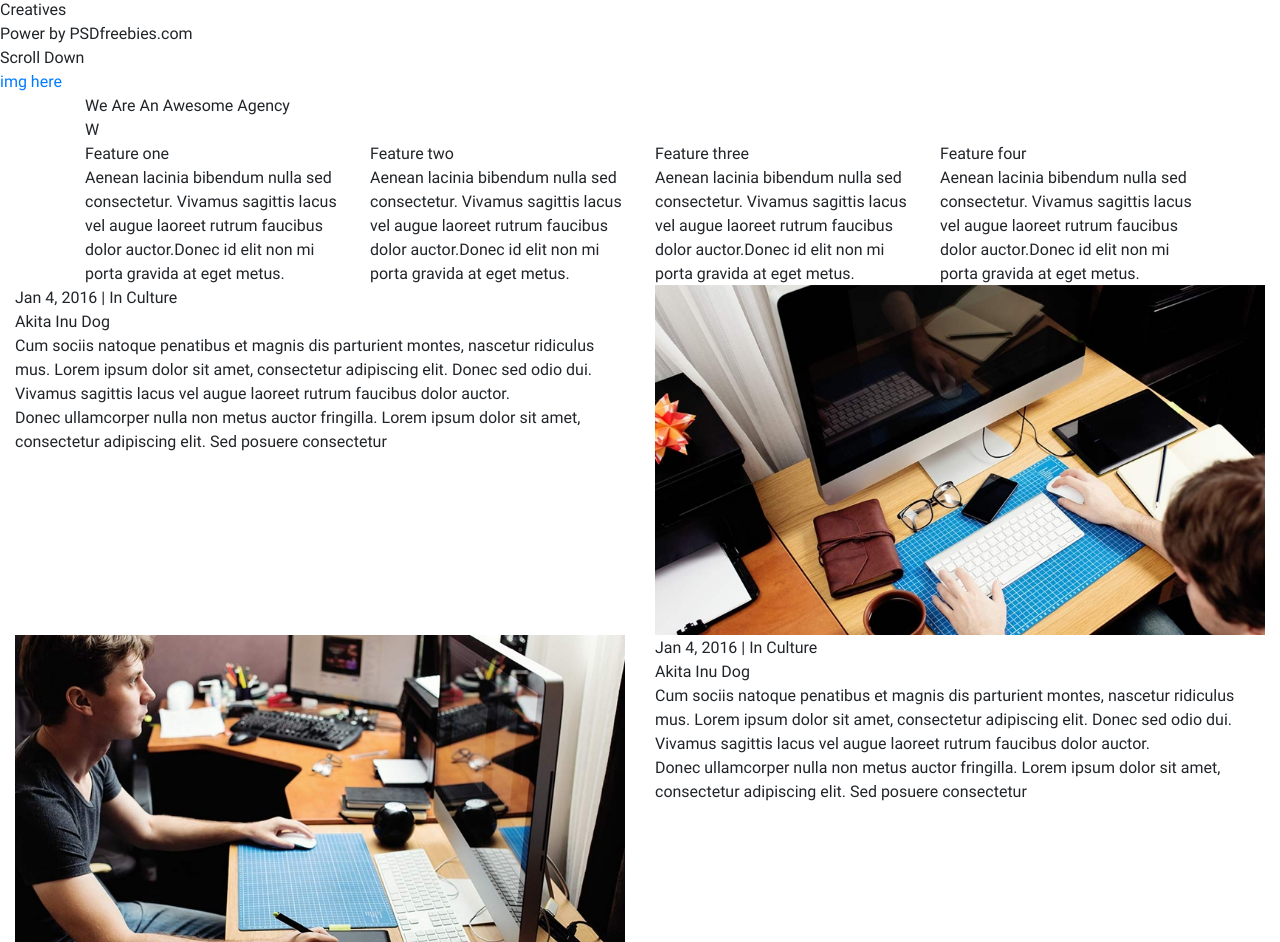
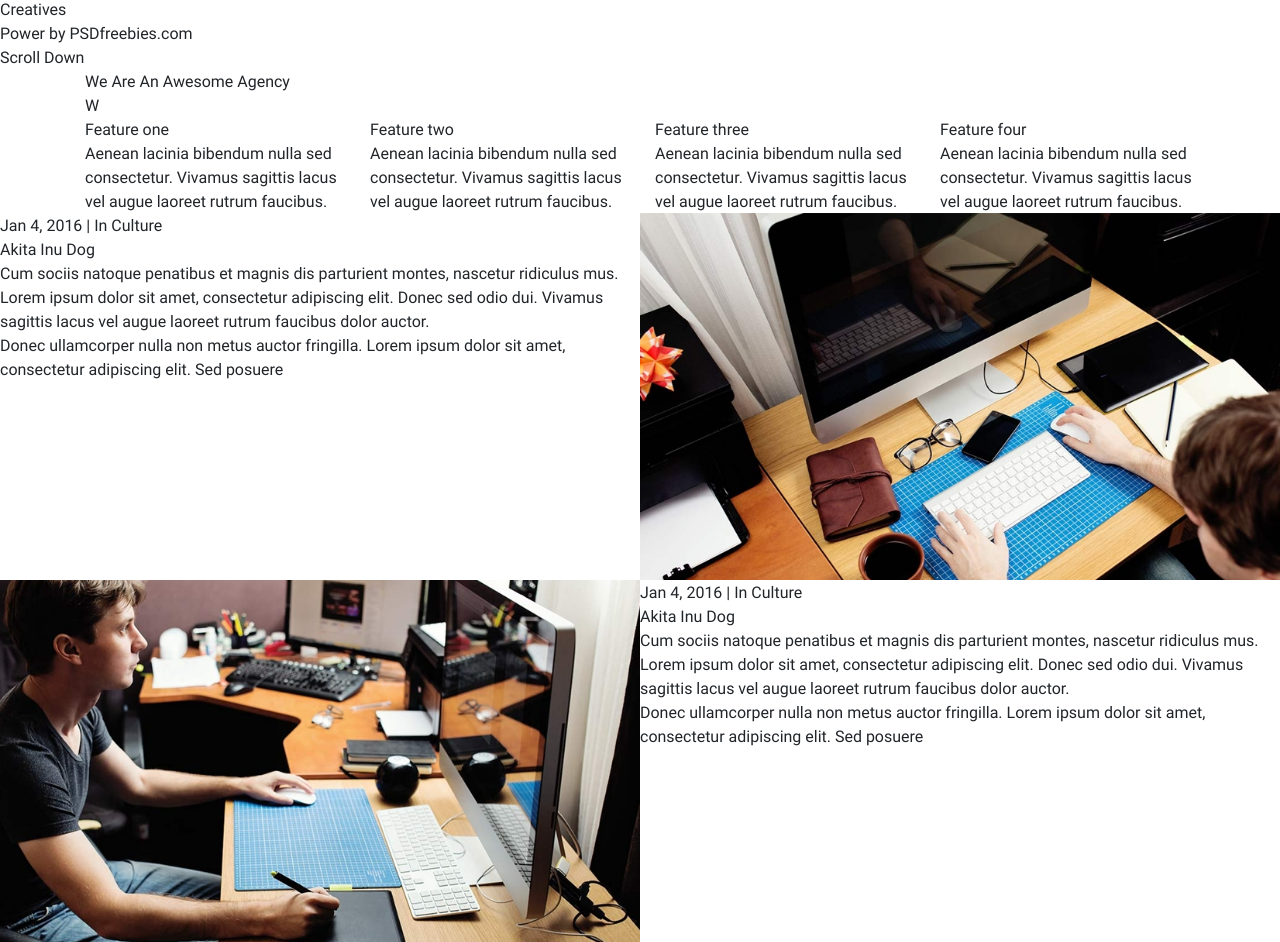
Before and after one commit to costaline/creatives-da, a website: page source/index.html in a window 1280 px wide. Shown: the part 104-1046 px from the top of the page. Drawn offline with nearby package versions, Linux system fonts and the light colour scheme; files that its build step writes are made by us from their sources; files whose address does not match are found by name.

Commit message:
edit layout

```diff
--- a/source/index.html
+++ b/source/index.html
@@ -16,7 +16,7 @@
 
 <body class="page">
   <header class="page-header">
-    <nav class="main-nav navbar navbar-expand-lg navbar-dark bg-dark">
+    <nav class="main-nav navbar navbar-expand-lg navbar-dark">
       <div class="container">
         <a class="main-nav__logo-link navbar-brand" href="#">
           <img class="main-nav__logo-img" src="img/main-nav-logo.png" width="79" height="75" alt="logo">
@@ -27,7 +27,8 @@
         </button>
         <div class="collapse navbar-collapse" id="navbarSupportedContent">
           <ul class="site-list main-nav__site navbar-nav ml-auto">
-            <li class="site-list__item nav-item active"><a class="site-list__link site-list__active nav-link">Home</a>
+            <li class="site-list__item nav-item active"><a
+                class="site-list__link site-list__link--active nav-link">Home</a>
             </li>
             <li class="site-list__item nav-item"><a class="site-list__link nav-link" href="#">Pages</a></li>
             <li class="site-list__item nav-item"><a class="site-list__link nav-link" href="#">Features</a></li>
@@ -49,9 +50,9 @@
       </div>
     </nav>
     <p class="page-header__title">Creatives</p>
-    <p class="page-header__subtitles">Power by PSDfreebies.com</p>
+    <p class="page-header__subtitle">Power by PSDfreebies.com</p>
     <p class="page-header__text">Scroll Down</p>
-    <a class="page-header__link" href="">img here</a>
+    <a class="page-header__link" href="#"><span class="visually-hidden">Scroll Down</span></a>
   </header>
   <main class="page-main">
     <h1 class="visually-hidden">Creative Digital Agencies</h1>
@@ -61,47 +62,47 @@
         <div class="row">
           <div class="col-lg-12">
             <p class="slogan about__slogan">We Are An Awesome Agency</p>
-            <p class="letter about__logo">W</p>
+            <p class="letter about__letter">W</p>
           </div>
         </div>
         <ul class="about__list row">
-          <li class="about__item feature col-lg-3">
+          <li class="about__item feature feature--one col-lg-3">
             <p class="feature__title">Feature one</p>
             <p class="feature__description">
               Aenean lacinia bibendum nulla sed consectetur. Vivamus sagittis lacus vel augue laoreet rutrum
-              faucibus dolor auctor.Donec id elit non mi porta gravida at eget metus.
+              faucibus.
             </p>
           </li>
-          <li class="about__item feature col-lg-3">
+          <li class="about__item feature feature--two col-lg-3">
             <p class="feature__title">Feature two</p>
             <p class="feature__description">
               Aenean lacinia bibendum nulla sed consectetur. Vivamus sagittis lacus vel augue laoreet rutrum
-              faucibus dolor auctor.Donec id elit non mi porta gravida at eget metus.
+              faucibus.
             </p>
           </li>
-          <li class="about__item feature col-lg-3">
+          <li class="about__item feature feature--three col-lg-3">
             <p class="feature__title">Feature three</p>
             <p class="feature__description">
               Aenean lacinia bibendum nulla sed consectetur. Vivamus sagittis lacus vel augue laoreet rutrum
-              faucibus dolor auctor.Donec id elit non mi porta gravida at eget metus.
+              faucibus.
             </p>
           </li>
-          <li class="about__item feature col-lg-3">
+          <li class="about__item feature feature--four col-lg-3">
             <p class="feature__title">Feature four</p>
             <p class="feature__description">
               Aenean lacinia bibendum nulla sed consectetur. Vivamus sagittis lacus vel augue laoreet rutrum
-              faucibus dolor auctor.Donec id elit non mi porta gravida at eget metus.
+              faucibus.
             </p>
           </li>
         </ul>
       </div>
     </section>
     <section class="news">
-      <div class="container-fluid">
+      <!-- <div class="container-fluid"> -->
       <h2 class="visually-hidden">News</h2>
       <ul class="news__list">
-          <li class="news__item row">
-            <div class="col-lg-6 order-1">
+        <li class="news__item row no-gutters">
+          <div class="news__left col-lg-6 mr-auto order-1">
             <time class="news__date" datetime="2016-01-04">
               Jan 4, 2016 | In Culture
             </time>
@@ -117,15 +118,15 @@
             <p class="news__text">
               Donec ullamcorper nulla non metus auctor fringilla. Lorem ipsum dolor sit amet, consectetur adipiscing
               elit.
-                Sed posuere consectetur
+              Sed posuere
             </p>
           </div>
           <div class="col-lg-6 order-2">
             <img class="news__picture" src="img/news-1.jpg" width="826" height="474" alt="news-1">
           </div>
         </li>
-          <li class="news__item row">
-            <div class="col-lg-6 order-2">
+        <li class="news__item row no-gutters">
+          <div class="news__right col-lg-6 ml-auto order-2">
             <time class="news__date" datetime="2016-01-04">
               Jan 4, 2016 | In Culture
             </time>
@@ -141,7 +142,7 @@
             <p class="news__text">
               Donec ullamcorper nulla non metus auctor fringilla. Lorem ipsum dolor sit amet, consectetur adipiscing
               elit.
-                Sed posuere consectetur
+              Sed posuere
             </p>
           </div>
           <div class="col-lg-6 order-1">
@@ -149,7 +150,7 @@
           </div>
         </li>
       </ul>
-      </div>
+      <!-- </div> -->
     </section>
     <section class="blog-area">
       <div class="container">
@@ -169,8 +170,7 @@
             <p class="blog__title">Fresh Summer Campaign</p>
             <p class="blog__text">
               Cum sociis natoque penatibus et magnis dis parturient montes, nascetur ridiculus mus. Lorem ipsum
-              dolor sit
-              amet, consectetur adipiscing elit. Donec sed odio dui. Vivamus sagittis lacus vel augue
+              dolor sit amet, consectetur adipiscing elit. Donec sed odio dui. Vivamus sagittis lacus vel augue
             </p>
           </li>
           <li class="blog blog-area__item col-lg-3">
@@ -178,8 +178,7 @@
             <p class="blog__title">Fresh Summer Campaign</p>
             <p class="blog__text">
               Cum sociis natoque penatibus et magnis dis parturient montes, nascetur ridiculus mus. Lorem ipsum
-              dolor sit
-              amet, consectetur adipiscing elit. Donec sed odio dui. Vivamus sagittis lacus vel augue
+              dolor sit amet, consectetur adipiscing elit. Donec sed odio dui. Vivamus sagittis lacus vel augue
             </p>
           </li>
           <li class="blog blog-area__item col-lg-3">
@@ -187,8 +186,7 @@
             <p class="blog__title">Fresh Summer Campaign</p>
             <p class="blog__text">
               Cum sociis natoque penatibus et magnis dis parturient montes, nascetur ridiculus mus. Lorem ipsum
-              dolor sit
-              amet, consectetur adipiscing elit. Donec sed odio dui. Vivamus sagittis lacus vel augue
+              dolor sit amet, consectetur adipiscing elit. Donec sed odio dui. Vivamus sagittis lacus vel augue
             </p>
           </li>
           <li class="blog blog-area__item col-lg-3">
@@ -196,8 +194,7 @@
             <p class="blog__title">Fresh Summer Campaign</p>
             <p class="blog__text">
               Cum sociis natoque penatibus et magnis dis parturient montes, nascetur ridiculus mus. Lorem ipsum
-              dolor sit
-              amet, consectetur adipiscing elit. Donec sed odio dui. Vivamus sagittis lacus vel augue
+              dolor sit amet, consectetur adipiscing elit. Donec sed odio dui. Vivamus sagittis lacus vel augue
             </p>
           </li>
       </div>
@@ -228,10 +225,8 @@
             <p class="key-feature__title">Akita Inu Dog</p>
             <p class="key-feature__text">
               Cum sociis natoque penatibus et magnis dis parturient montes, nascetur ridiculus mus. Lorem ipsum dolor
-              sit
-              amet, consectetur adipiscing elit. Donec sed odio dui. Vivamus sagittis lacus vel augue laoreet rutrum
-              faucibus
-              dolor auctor.
+              sit amet, consectetur adipiscing elit. Donec sed odio dui. Vivamus sagittis lacus vel augue laoreet rutrum
+              faucibus dolor auctor.
             </p>
             <ul class="key-feature__list">
               <li class="key-feature__item">Fully Responsive Design</li>
```
Lines whose indentation alone changed are shown as unchanged.
